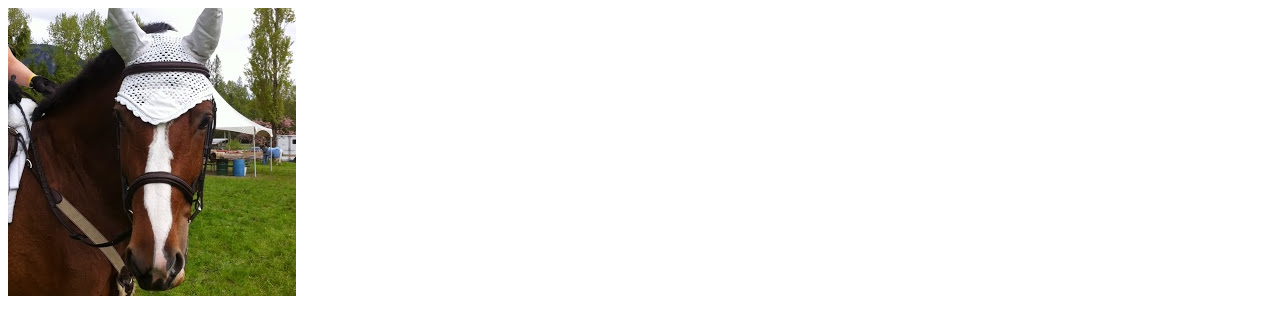
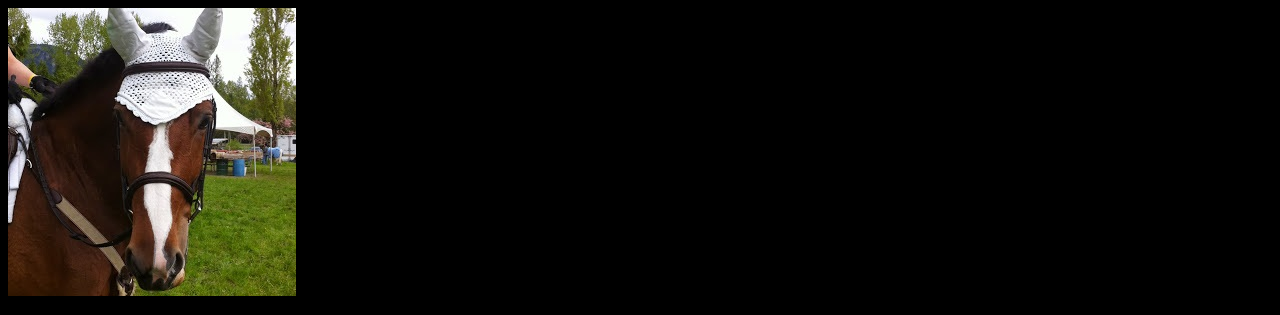
Before and after one commit to CChanArt/CChanArt.github.io, a plain HTML site: page rio.html in a window 1280 px wide. Shown: the top 315 px of the page. Drawn offline with Linux system fonts and the light colour scheme; a script that the page names is missing.

Commit message:
Fix shitty background when not using 1080p.

```diff
--- a/rio.html
+++ b/rio.html
@@ -28,7 +28,7 @@
 			}
 		</style>
 	</head>
-	<body>
+	<body style="background-color:black;">
 		<!-- Header -->
 			<div id="header" class="skel-layers-fixed">
 				<div class="top">
```
Also changed, not shown: index.html (+1 -1 lines).
